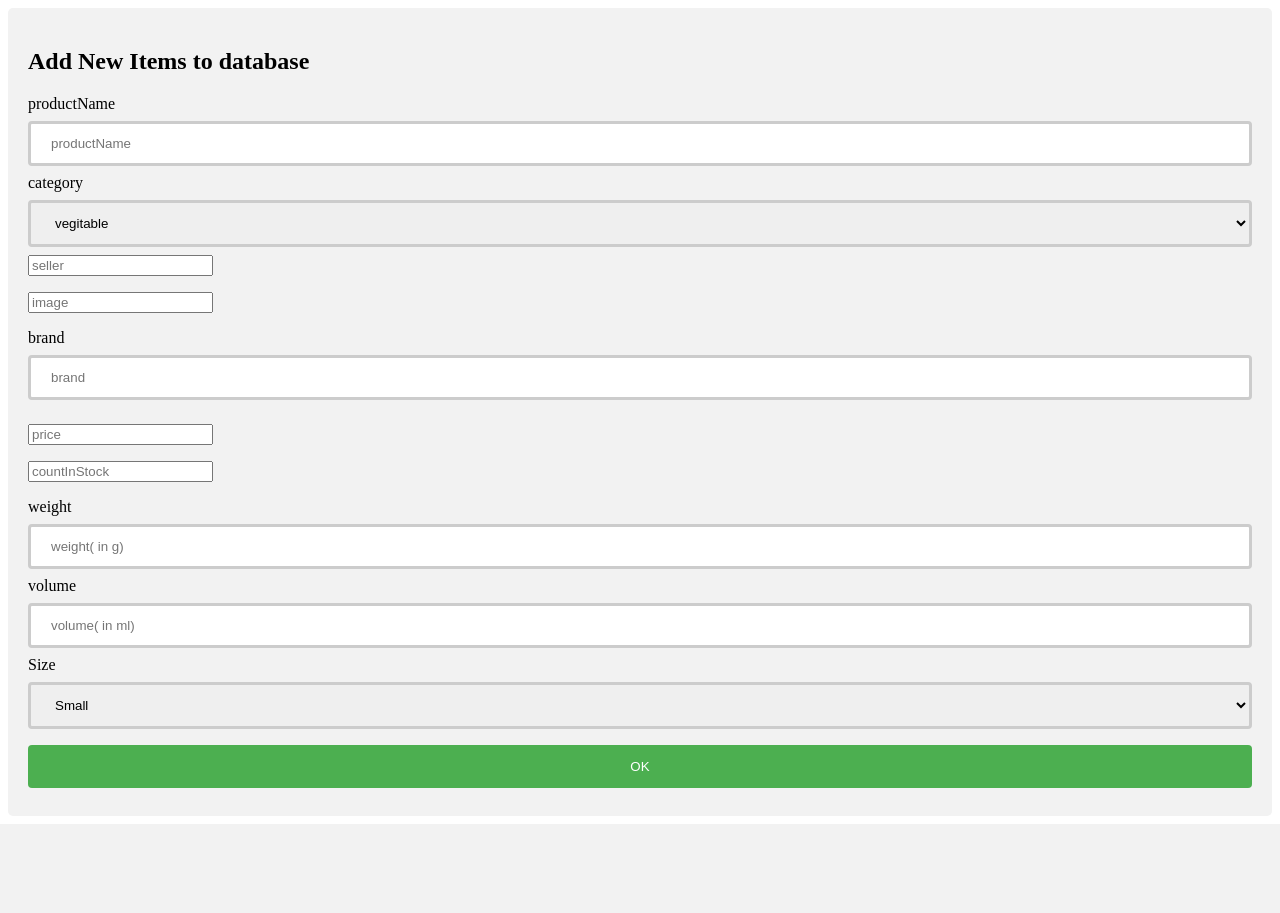
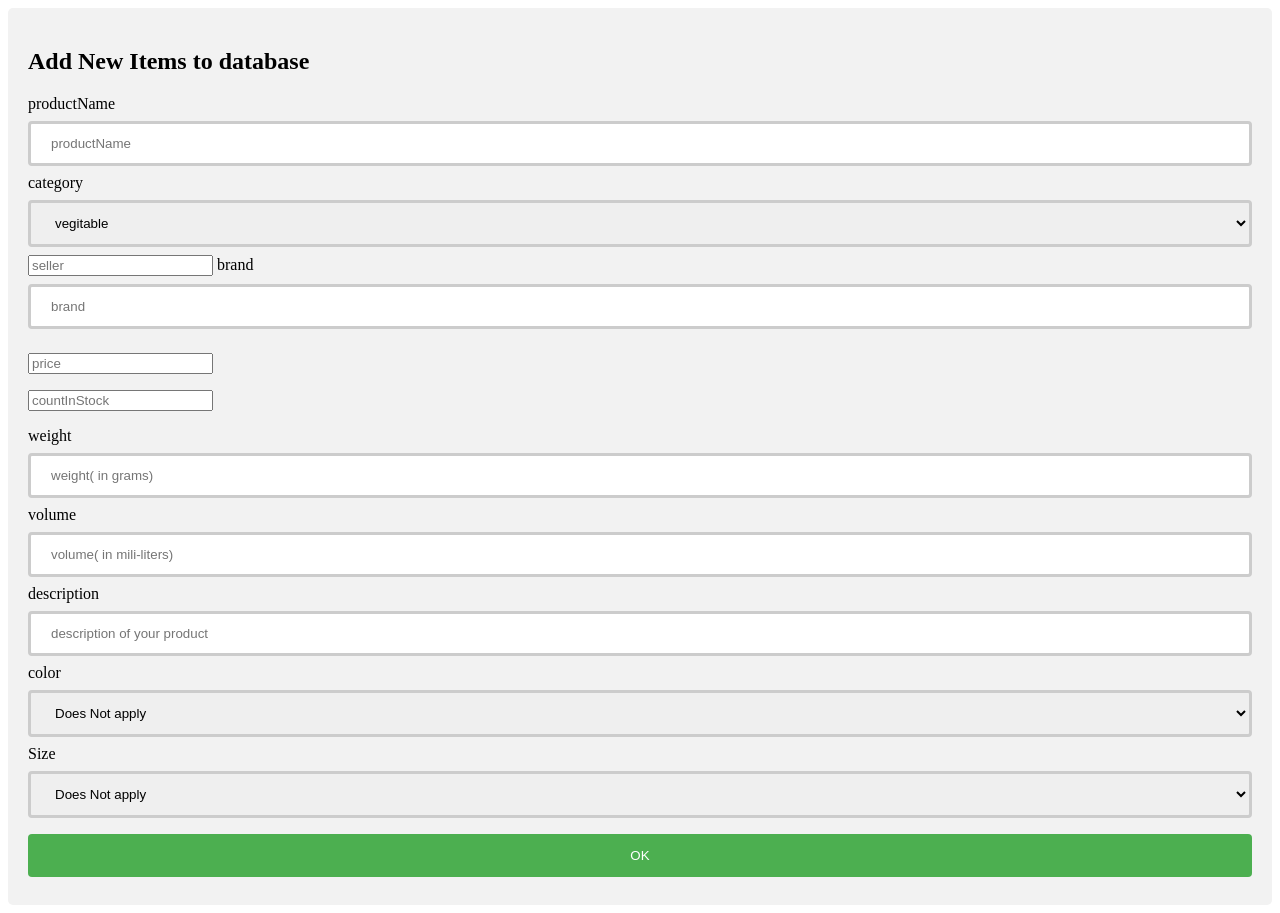
Before and after one commit to souravjha1111/misuiIndia, a Django app: template MisuiIndia/templates/products_api/addnewproductdetails.html in a window 1280 px wide. Before the commit the page ends 824 px from the top, so only its background shows below. Run offline with Django 3.2, Linux system fonts and the light colour scheme; the template is opened without the code that fills it, so the values that code supplies are empty.

Commit message:
adding final files before login html part

```diff
--- a/MisuiIndia/MisuiIndia/urls.py
+++ b/MisuiIndia/MisuiIndia/urls.py
@@ -15,8 +15,13 @@ Including another URLconf
 """
 from django.contrib import admin
 from django.urls import path, include
-
+from django.conf import settings
+from django.conf.urls.static import static
 urlpatterns = [
     path('admin/', admin.site.urls),
     path('api/', include('authentication.urls')),
 ]
+
+
+if settings.DEBUG:
+    urlpatterns += static(settings.MEDIA_URL, document_root=settings.MEDIA_ROOT)
--- a/MisuiIndia/authentication/urls.py
+++ b/MisuiIndia/authentication/urls.py
@@ -1,6 +1,8 @@
 from django.urls import path, include
 from rest_framework_simplejwt import views as jwt_views
 from .views import ObtainTokenPair, RegisterView,  SellerRegister,home
+from django.conf import settings
+from django.conf.urls.static import static
 
 urlpatterns = [
     path('token/obtain/', ObtainTokenPair.as_view(), name='token_create'),
@@ -12,3 +14,6 @@ urlpatterns = [
     path('SellerRegister/', SellerRegister.as_view(), name='SellerRegister'),
     path('product/',include('products_api.urls'))
 ]
+
+if settings.DEBUG:
+    urlpatterns += static(settings.MEDIA_URL, document_root=settings.MEDIA_ROOT)
--- a/MisuiIndia/products_api/serializers.py
+++ b/MisuiIndia/products_api/serializers.py
@@ -5,4 +5,4 @@ from .models import ProductModel
 class ProductSerializer(serializers.ModelSerializer):
     class Meta:
         model = ProductModel
-        fields = ['productName', 'seller', 'image','brand','category','price','countInStock','rating','numReviews']
+        fields = ['productName', 'seller', 'image','brand','category','price','countInStock','rating','numReviews','weight','size','color', 'description']
--- a/MisuiIndia/products_api/urls.py
+++ b/MisuiIndia/products_api/urls.py
@@ -1,10 +1,16 @@
 from django.urls import path, include
 from rest_framework_simplejwt import views as jwt_views
-from .views import  addnewproductdetails, home, allproducts, detailofproduct
+from .views import  addnewproductdetails, home, allproducts, detailofproduct, getsellerproducts
 
+from django.conf import settings
+from django.conf.urls.static import static
 urlpatterns = [
     path('addnewproductdetails/', addnewproductdetails.as_view(), name='addnewproductdetails'),
     path('allproducts/', allproducts.as_view(), name='getallproducts'),
     path('detailofproduct/<str:pk>/', detailofproduct.as_view(), name='detailofproduct'),
+    path('getsellerproducts/<str:pk>/', getsellerproducts.as_view(), name='getsellerproducts'),
     path('home/', home, name = 'home')
 ]
+
+if settings.DEBUG:
+    urlpatterns += static(settings.MEDIA_URL, document_root=settings.MEDIA_ROOT)
--- a/MisuiIndia/templates/products_api/addnewproductdetails.html
+++ b/MisuiIndia/templates/products_api/addnewproductdetails.html
@@ -52,9 +52,9 @@
                 <option value="others">others</option>
             </select>
             <input type='number' name='seller' placeholder="seller" />
-            <p>
-                <input type='url' name='image' placeholder="image" />
-            </p>
+            <!-- <p>
+                <input type='file' name='image' placeholder="image" />
+            </p> -->
             <label>brand</label>
             <input type='text' name='brand' placeholder="brand" />
             <p>
@@ -65,14 +65,31 @@
             </p>
 
             <label>weight</label>
-            <input type='text' name='weight' placeholder="weight( in g)" />
+            <input type='text' name='weight' placeholder="weight( in grams)" />
 
             <label>volume</label>
-            <input type='text' name='volume' placeholder="volume( in ml)" />
+            <input type='text' name='volume' placeholder="volume( in mili-liters)" />
+
+            <label>description</label>
+            <input type='text' name='description' placeholder="description of your product" />
+
+            <label>color</label>
+            <select id="color" name="color">
+                <option value="Does Not apply">Does Not apply</option>
+                <option value="Red">Red</option>
+                <option value="blue">blue</option>
+                <option value="Yellow">Yellow</option>
+                <option value="green">green</option>
+                <option value="maroon">maroon</option>
+                <option value="gery">gery</option>
+                <option value="Black">Black</option>
+                <option value="others">others</option>
+            </select>
 
 
             <label>Size</label>
             <select id="size" name="size">
+                <option value="Does Not apply">Does Not apply</option>
                 <option value="S">Small</option>
                 <option value="M">Medium</option>
                 <option value="L">Large</option>
```
Also changed, not shown: MisuiIndia/MisuiIndia/settings.py (+4 -4 lines), MisuiIndia/products_api/forms.py (deleted, +0 -10 lines), MisuiIndia/products_api/models.py (+7 -6 lines), MisuiIndia/products_api/views.py (+14 -0 lines), MisuiIndia/db.sqlite3, MisuiIndia/static/images/images/circle-cropped2.668a7f7a.png (added), MisuiIndia/static/images/images/sinchan.jpg (added).
